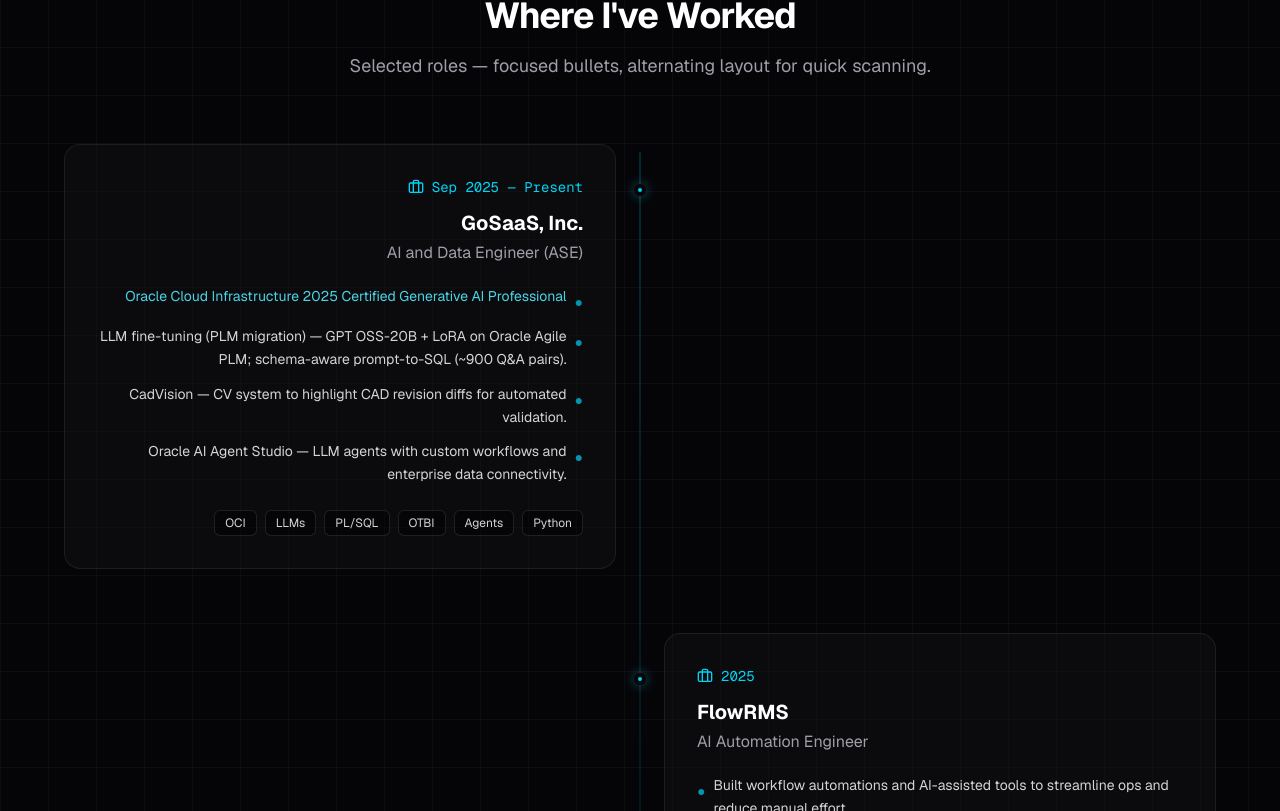
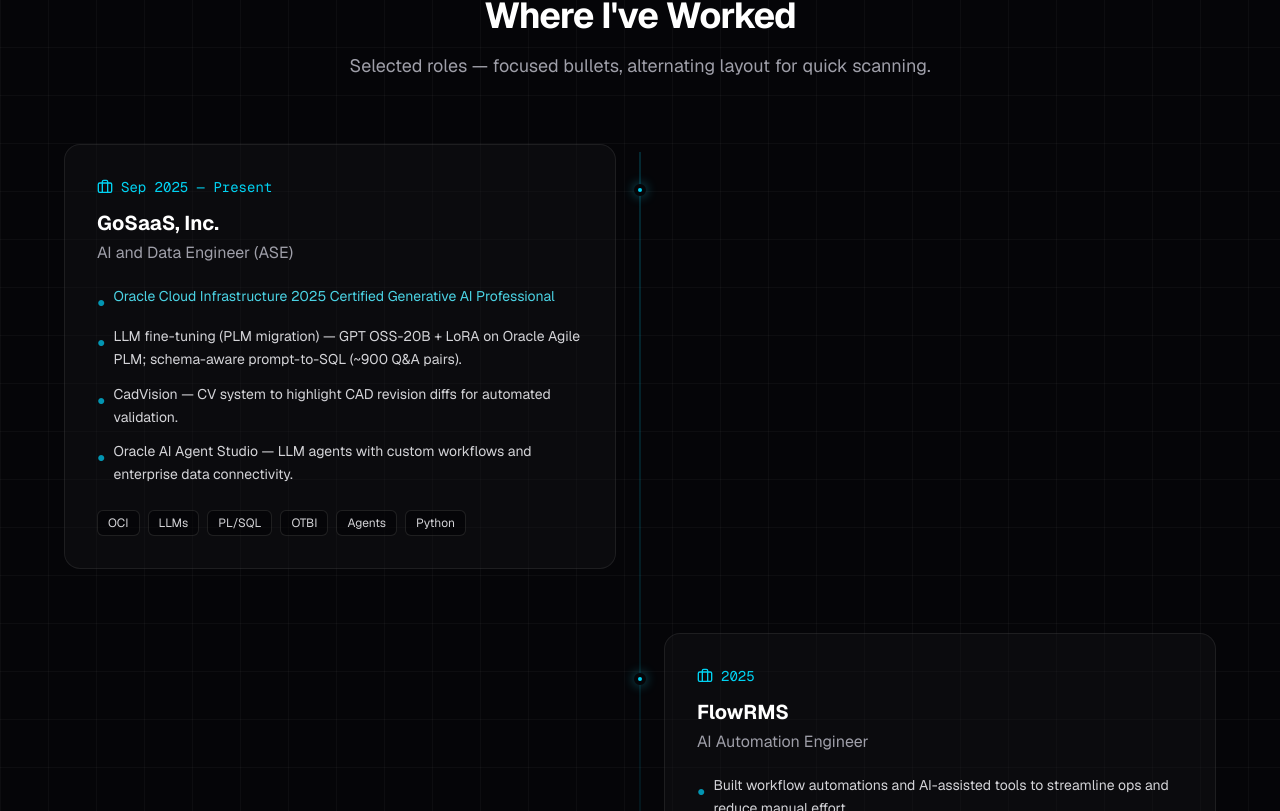
Before and after one commit to FaizannQureshi/my-portfolio, a Next.js app: page / in a window 1280 px wide. Shown: the part 5329-6140 px from the top of the page. Built offline with nearby package versions, Linux system fonts and the light colour scheme.

Commit message:
exp sec updatd

```diff
--- a/app/components/Experience.tsx
+++ b/app/components/Experience.tsx
@@ -94,30 +94,19 @@
       whileInView={{ opacity: 1, y: 0 }}
       viewport={{ once: true }}
       transition={{ delay: index * 0.04 }}
-      className={`rounded-2xl border border-white/[0.08] bg-zinc-900/35 p-6 md:p-8 hover:border-cyan-500/20 transition-colors ${
-        align === "right" ? "md:text-right" : "md:text-left"
-      }`}
+      className="rounded-2xl border border-white/[0.08] bg-zinc-900/35 p-6 md:p-8 hover:border-cyan-500/20 transition-colors md:text-left"
     >
       <div
-        className={`flex items-center gap-2 text-cyan-400 text-sm font-mono mb-3 ${
-          align === "right" ? "md:justify-end" : ""
-        }`}
+        className="flex items-center gap-2 text-cyan-400 text-sm font-mono mb-3"
       >
         <Briefcase className="w-4 h-4 shrink-0" />
         {job.range}
       </div>
       <h3 className="text-xl font-bold text-white">{job.company}</h3>
       <p className="text-zinc-400 mt-1">{job.role}</p>
-      <ul
-        className={`mt-5 space-y-3 text-sm text-zinc-300 leading-relaxed ${
-          align === "right" ? "md:ml-auto" : ""
-        }`}
-      >
+      <ul className="mt-5 space-y-3 text-sm text-zinc-300 leading-relaxed">
         {job.highlights.map((h, hi) => (
-          <li
-            key={hi}
-            className={`flex gap-2 ${align === "right" ? "md:flex-row-reverse" : ""}`}
-          >
+          <li key={hi} className="flex gap-2">
             <span className="text-cyan-500/80 mt-1.5 shrink-0">●</span>
             <span>
               {h.href ? (
@@ -136,9 +125,7 @@
           </li>
         ))}
       </ul>
-      <div
-        className={`mt-6 flex flex-wrap gap-2 ${align === "right" ? "md:justify-end" : ""}`}
-      >
+      <div className="mt-6 flex flex-wrap gap-2">
         {job.tags.map((t) => (
           <span
             key={t}
```
